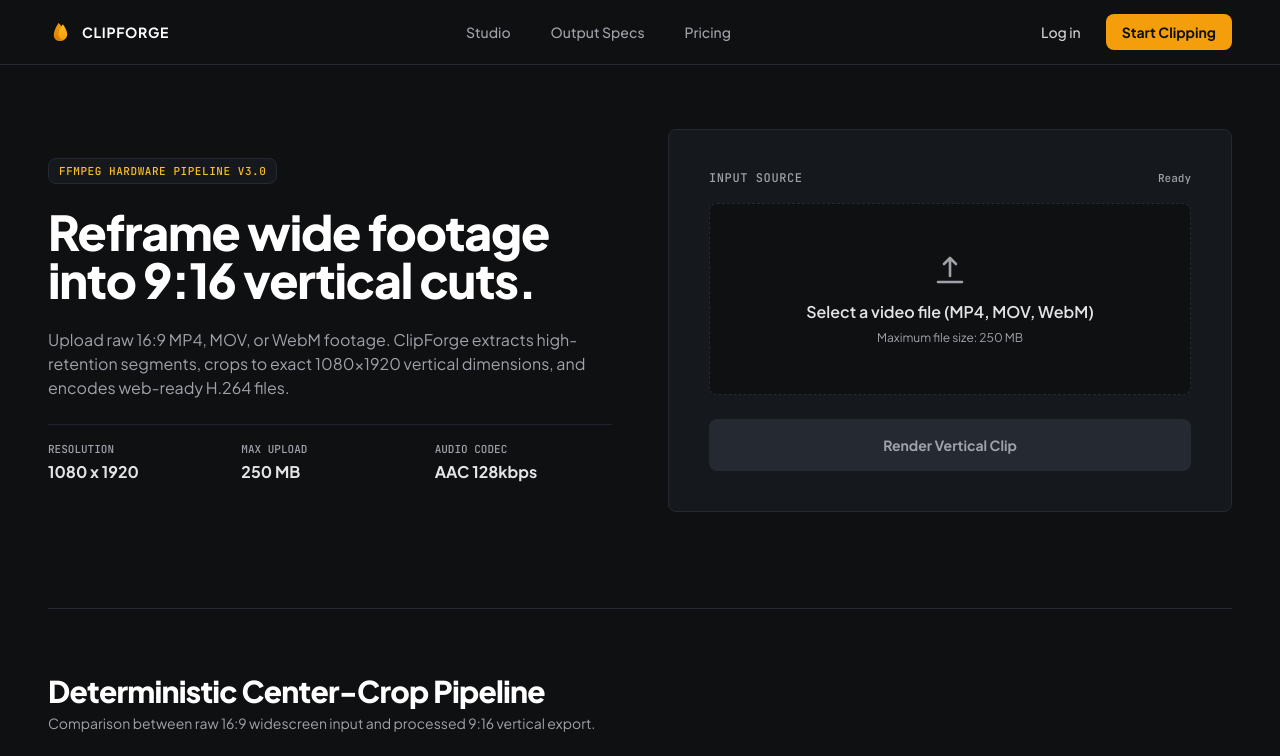
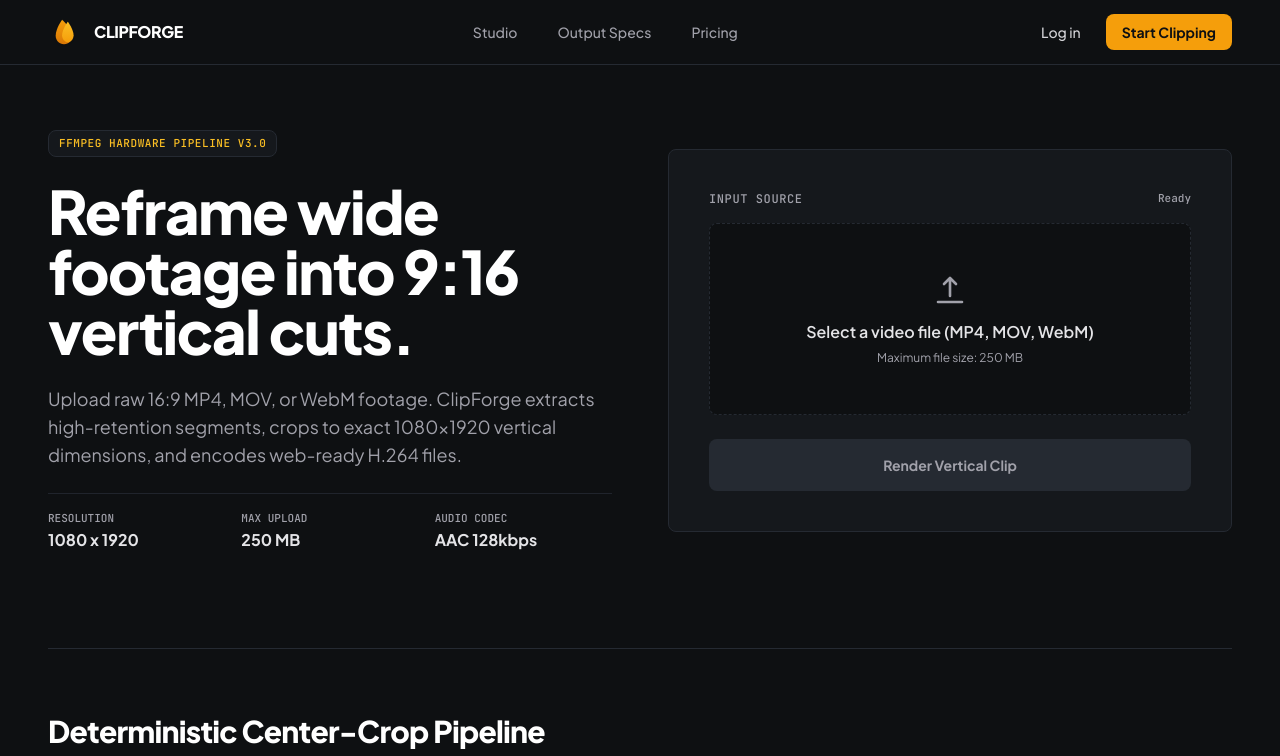
Before and after one commit to thibautdpl13/clipforge-frontend, a plain HTML site: page index.html in a window 1280 px wide. Shown: the top 756 px of the page. Drawn offline with nearby package versions, Linux system fonts and the light colour scheme.

Commit message:
Update index.html

```diff
--- a/index.html
+++ b/index.html
@@ -55,9 +55,9 @@
     <!-- Top Navigation Bar -->
     <header class="border-b border-surface-800 bg-surface-950/95 sticky top-0 z-40">
         <div class="w-full max-w-[1440px] mx-auto px-5 sm:px-8 lg:px-12 h-16 flex items-center justify-between">
-            <!-- Adjusted Two-Prong Flame Logo & Wordmark (Fixed Icon Size & Spacing) -->
-            <a href="#top" onclick="showMainView()" aria-label="ClipForge Home" class="flex items-center gap-2.5 focus:outline-none focus-visible:ring-2 focus-visible:ring-accent-400 rounded-lg group">
-                <svg viewBox="0 0 100 100" class="h-6 w-auto drop-shadow-sm shrink-0" aria-hidden="true">
+            <!-- Adjusted Two-Prong Flame Logo & Wordmark (Restored original h-8 size) -->
+            <a href="#top" onclick="showMainView()" aria-label="ClipForge Home" class="flex items-center gap-3.5 focus:outline-none focus-visible:ring-2 focus-visible:ring-accent-400 rounded-lg group">
+                <svg viewBox="0 0 100 100" class="h-8 w-auto drop-shadow-sm shrink-0" aria-hidden="true">
                     <defs>
                         <linearGradient id="navFlameGrad" x1="50%" y1="0%" x2="50%" y2="100%">
                             <stop offset="0%" stop-color="#F59E0B" />
@@ -71,7 +71,7 @@
                     <path d="M44 12C44 12 24 40 24 62C24 77 35 88 50 88C65 88 76 77 76 62C76 40 44 12 44 12Z" fill="url(#navFlameGrad)"/>
                     <path d="M62 18C62 18 44 42 44 60C44 72 53 82 62 82C71 82 80 72 80 60C80 42 62 18 62 18Z" fill="url(#navFlameGrad2)"/>
                 </svg>
-                <span class="text-sm font-bold tracking-wider text-white">CLIPFORGE</span>
+                <span class="text-base font-extrabold tracking-tight text-white">CLIPFORGE</span>
             </a>
 
             <!-- Desktop Navigation -->
@@ -144,15 +144,15 @@
         <!-- Hero & Uploader Split Layout -->
         <section id="workspace" aria-labelledby="hero-heading" class="grid grid-cols-1 lg:grid-cols-12 gap-10 lg:gap-14 items-center mb-24">
 
-            <!-- Left Column: Crisp Editorial Copy -->
+            <!-- Left Column: Crisp Editorial Copy (Restored full headline sizing text-4xl sm:text-5xl xl:text-6xl) -->
             <div class="lg:col-span-6 space-y-6">
                 <div class="inline-block px-2.5 py-1 bg-surface-900 border border-surface-800 rounded-lg text-[11px] font-mono text-accent-400 uppercase tracking-wider">
                     FFmpeg Hardware Pipeline v3.0
                 </div>
-                <h1 id="hero-heading" class="text-3xl sm:text-4xl xl:text-5xl font-extrabold tracking-tight text-white leading-[1.15]">
+                <h1 id="hero-heading" class="text-4xl sm:text-5xl xl:text-6xl font-extrabold tracking-tight text-white leading-[1.1]">
                     Reframe wide footage into 9:16 vertical cuts.
                 </h1>
-                <p class="text-zinc-400 text-sm sm:text-base leading-relaxed max-w-xl">
+                <p class="text-zinc-400 text-base sm:text-lg leading-relaxed max-w-2xl">
                     Upload raw 16:9 MP4, MOV, or WebM footage. ClipForge extracts high-retention segments, crops to exact 1080x1920 vertical dimensions, and encodes web-ready H.264 files.
                 </p>
 
```
